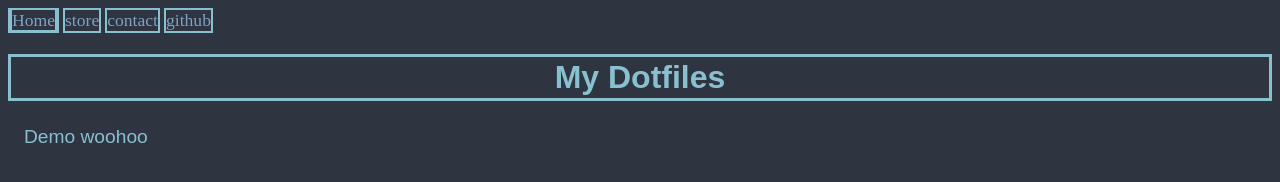
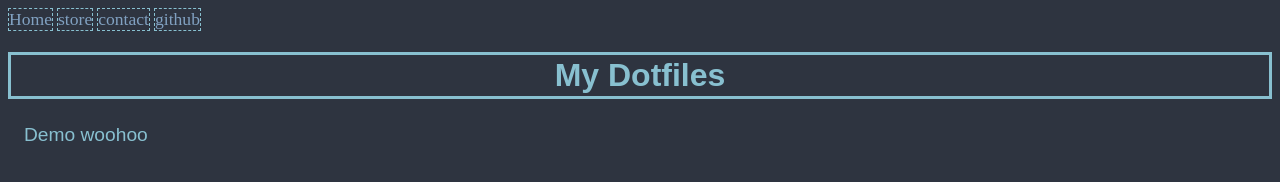
Before and after one commit to momofor/github-website, a plain HTML site: page html/index.html in a window 1280 px wide. Drawn offline with Linux system fonts and the light colour scheme.

Commit message:
small change to css

```diff
--- a/css/style.css
+++ b/css/style.css
@@ -22,13 +22,12 @@ body {
 	color: #81a1c1;
 	font-size: 1.1em;
 	display: inline-block;
-	border: #88c0d0 solid 2px;
+	border: #88c0d0 dashed 1px;
 }
 
 #Home a {
 	text-decoration: none;
 	color: #81a1c1;
-	border: #88c0d0 solid 2px;
 }
 head {
 	color: red;
```
